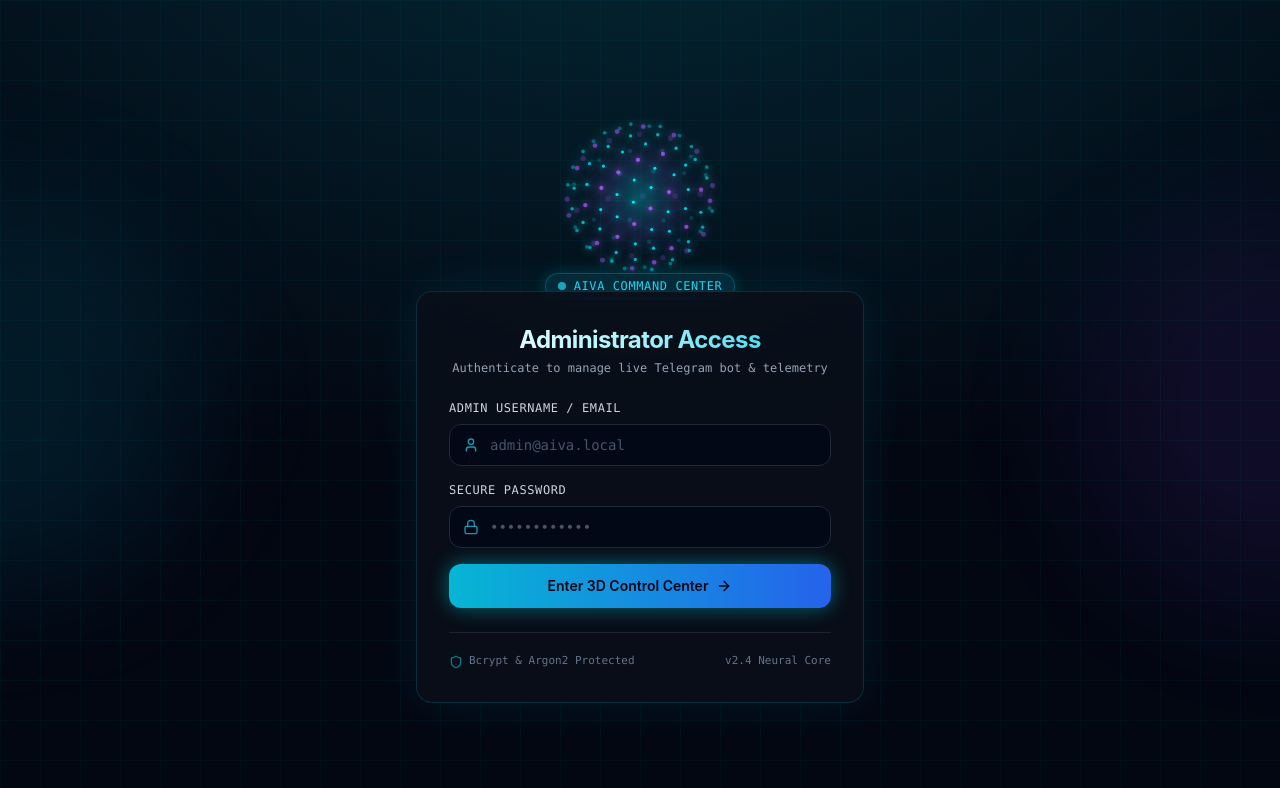
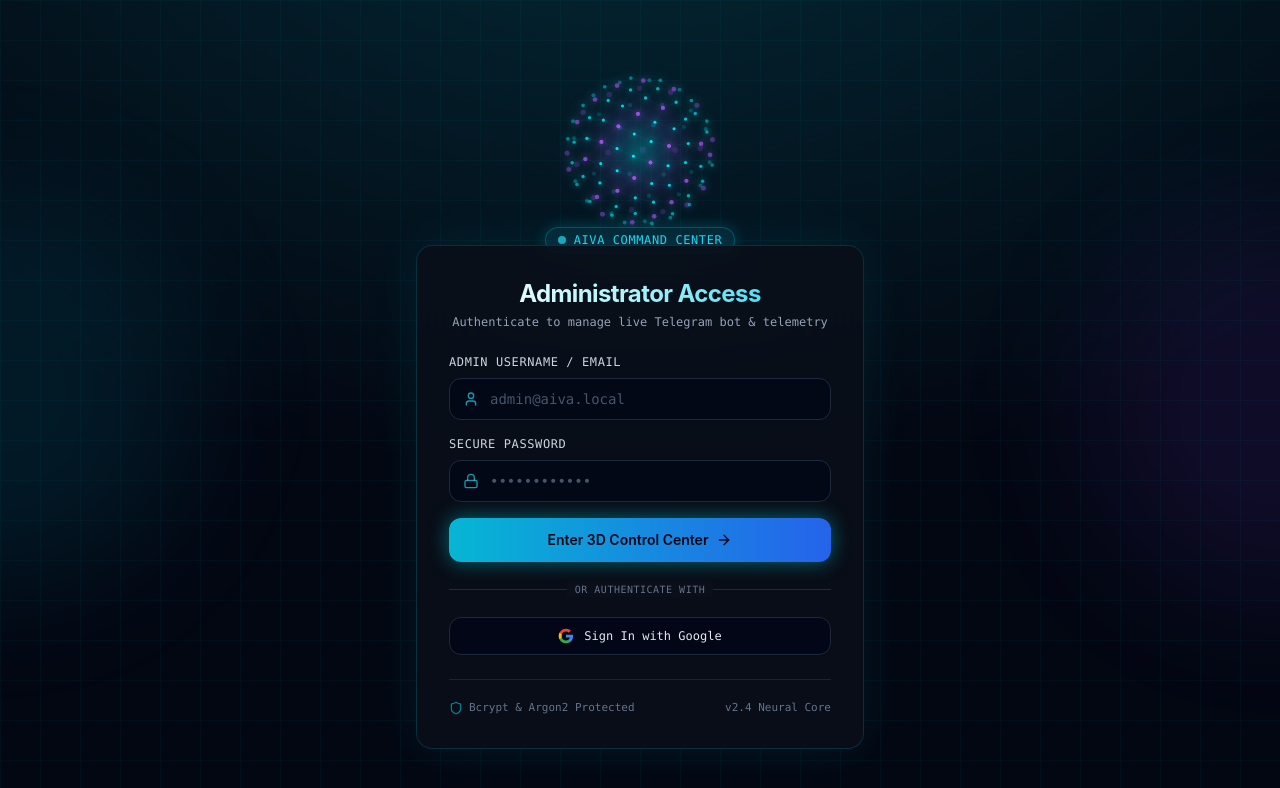
Before and after one commit to ABHISHEKTOMAR256/AIVA-Chatbot, a Next.js app in the folder frontend/: page /admin/login in a window 1280 px wide. Shown: the top 788 px of the page. Built offline with nearby package versions, Linux system fonts and the light colour scheme; no server answers.

Commit message:
feat: add Google OAuth button to admin login

```diff
--- a/frontend/src/app/admin/login/page.tsx
+++ b/frontend/src/app/admin/login/page.tsx
@@ -3,6 +3,7 @@
 import React, { useState } from "react";
 import { useRouter } from "next/navigation";
 import { adminLogin, ApiError } from "@/lib/api";
+import { createClient } from "@/lib/supabase/client";
 import NeuralOrb from "@/components/3d/NeuralOrb";
 import { Shield, Lock, User, ArrowRight, AlertCircle, Bot, Sparkles } from "lucide-react";
 
@@ -12,6 +13,20 @@ export default function AdminLoginPage() {
   const [password, setPassword] = useState("");
   const [isLoading, setIsLoading] = useState(false);
   const [error, setError] = useState<string | null>(null);
+
+  const handleGoogleSignIn = async () => {
+    try {
+      const supabase = createClient();
+      await supabase.auth.signInWithOAuth({
+        provider: "google",
+        options: {
+          redirectTo: `${window.location.origin}/auth/callback?next=/admin`,
+        },
+      });
+    } catch (err: any) {
+      setError(err.message || "Failed to initiate Google authentication.");
+    }
+  };
 
   const handleSubmit = async (e: React.FormEvent) => {
     e.preventDefault();
@@ -135,6 +150,45 @@ export default function AdminLoginPage() {
             </button>
           </form>
 
+          {/* Divider */}
+          <div className="relative my-5">
+            <div className="absolute inset-0 flex items-center">
+              <div className="w-full border-t border-slate-800" />
+            </div>
+            <div className="relative flex justify-center text-[10px] uppercase font-mono tracking-wider">
+              <span className="bg-[#0b0f19] px-2 text-slate-500">
+                Or authenticate with
+              </span>
+            </div>
+          </div>
+
+          {/* Google Sign-in Button */}
+          <button
+            type="button"
+            onClick={handleGoogleSignIn}
+            className="w-full py-2.5 px-4 rounded-xl bg-slate-950/80 hover:bg-slate-900 border border-slate-800 hover:border-slate-700 text-xs font-mono text-slate-200 flex items-center justify-center gap-2.5 transition-all cursor-pointer shadow-sm hover:shadow"
+          >
+            <svg className="w-4 h-4" viewBox="0 0 24 24">
+              <path
+                fill="#4285F4"
+                d="M22.56 12.25c0-.78-.07-1.53-.2-2.25H12v4.26h5.92c-.26 1.37-1.04 2.53-2.21 3.31v2.77h3.57c2.08-1.92 3.28-4.74 3.28-8.09z"
+              />
+              <path
+                fill="#34A853"
+                d="M12 23c2.97 0 5.46-.98 7.28-2.66l-3.57-2.77c-.98.66-2.23 1.06-3.71 1.06-2.86 0-5.29-1.93-6.16-4.53H2.18v2.84C3.99 20.53 7.7 23 12 23z"
+              />
+              <path
+                fill="#FBBC05"
+                d="M5.84 14.09c-.22-.66-.35-1.36-.35-2.09s.13-1.43.35-2.09V7.06H2.18C1.43 8.55 1 10.22 1 12s.43 3.45 1.18 4.94l2.85-2.22.81-.63z"
+              />
+              <path
+                fill="#EA4335"
+                d="M12 5.38c1.62 0 3.06.56 4.21 1.64l3.15-3.15C17.45 2.09 14.97 1 12 1 7.7 1 3.99 3.47 2.18 7.06l3.66 2.84c.87-2.6 3.3-4.52 6.16-4.52z"
+              />
+            </svg>
+            <span>Sign In with Google</span>
+          </button>
+
           <div className="mt-6 pt-5 border-t border-slate-800/80 flex items-center justify-between text-[11px] text-slate-500 font-mono">
             <span className="flex items-center gap-1.5">
               <Shield className="w-3.5 h-3.5 text-cyan-500/70" />
```
